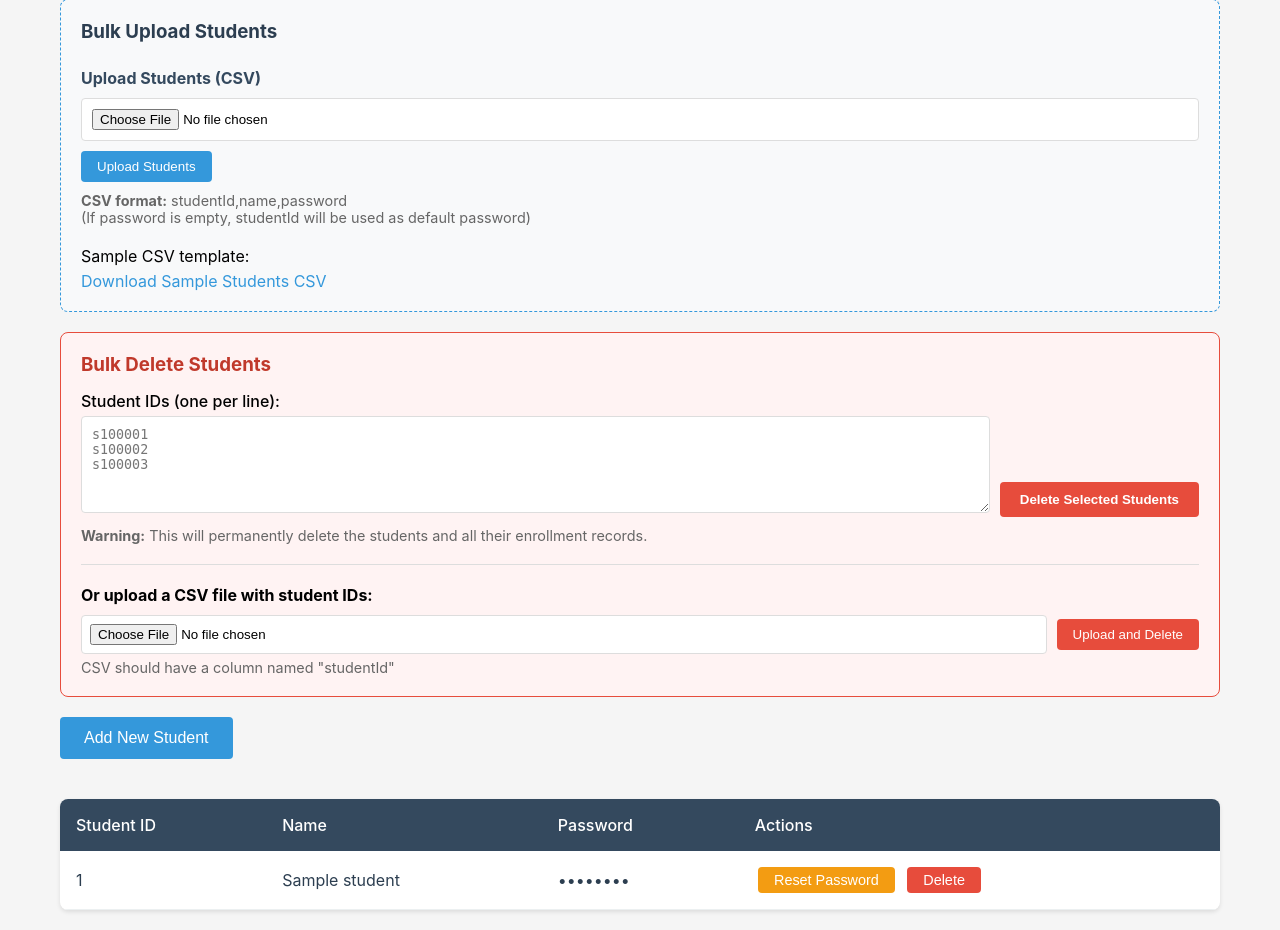
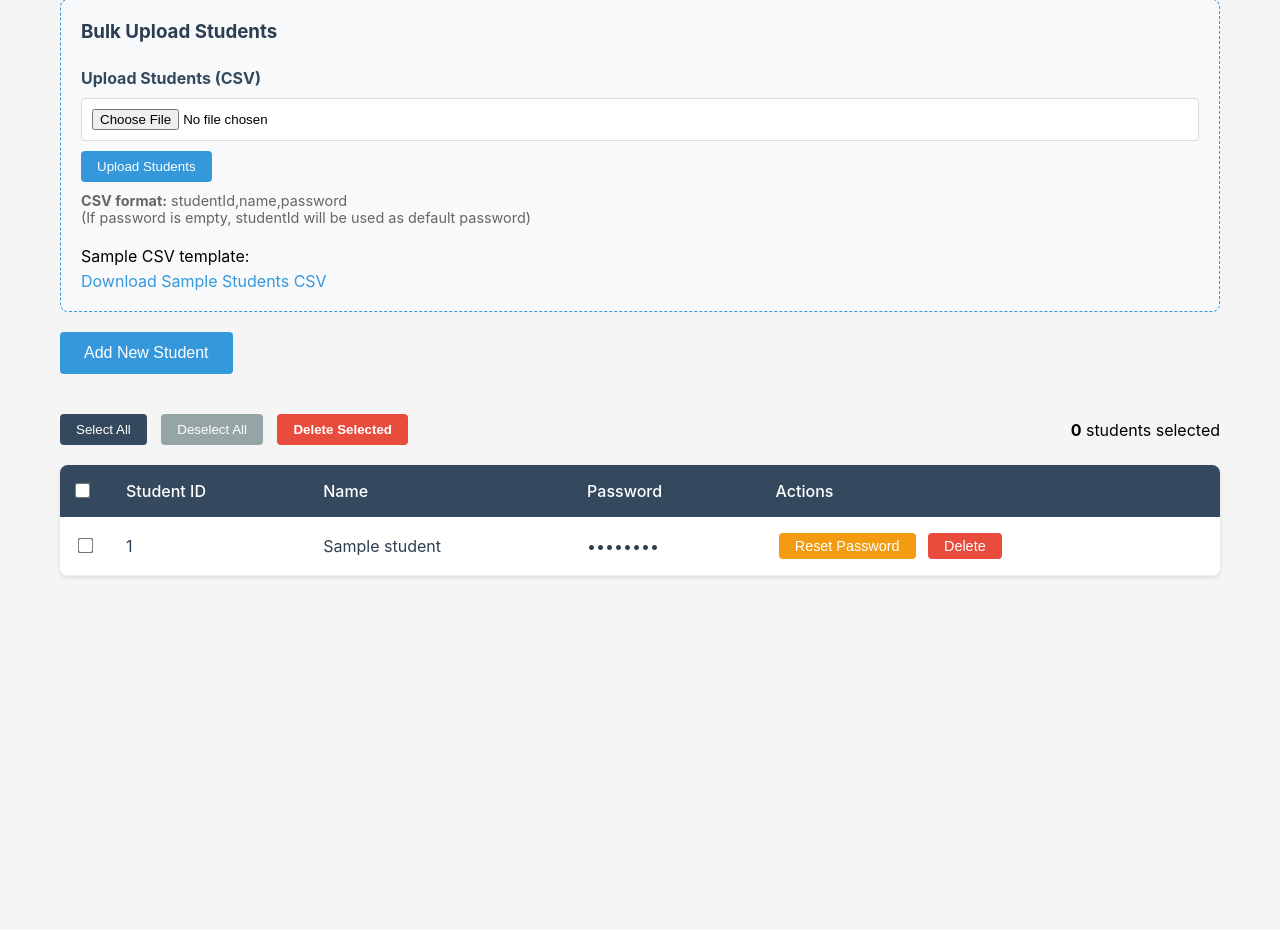
Before and after one commit to 6102project003/addrop-system, a Flask app: template templates/admin/students.html in a window 1280 px wide. Shown: the part 70-1000 px from the top of the page. After the commit the page ends 648 px from the top, so only its background shows below. Run offline with Flask 3, Linux system fonts and the light colour scheme; the template is opened without the code that fills it: most values are stand-ins (such as "Sample title", 1, 10 or a date in 2020).

Commit message:
Update students.html

```diff
--- a/templates/admin/students.html
+++ b/templates/admin/students.html
@@ -29,39 +29,6 @@
     </div>
 </div>
 
-<!-- Bulk Delete Section -->
-<div style="margin: 20px 0; padding: 20px; background: #fff3f3; border-radius: 8px; border: 1px solid #e74c3c;">
-    <h3 style="margin-bottom: 15px; color: #c0392b;">Bulk Delete Students</h3>
-
-    <form method="POST" action="{{ url_for('admin_bulk_delete_students') }}" onsubmit="return confirmBulkDelete()">
-        <div style="display: flex; gap: 10px; align-items: flex-end;">
-            <div style="flex: 1;">
-                <label style="display: block; margin-bottom: 5px; font-weight: 500;">Student IDs (one per line):</label>
-                <textarea name="student_ids" rows="5" placeholder="s100001&#10;s100002&#10;s100003" style="width: 100%; padding: 10px; border: 1px solid #ddd; border-radius: 4px; font-family: monospace;" required></textarea>
-            </div>
-            <div>
-                <label style="display: block; margin-bottom: 5px; font-weight: 500;">&nbsp;</label>
-                <button type="submit" style="padding: 10px 20px; background-color: #e74c3c; color: white; border: none; border-radius: 4px; cursor: pointer; font-weight: bold;">Delete Selected Students</button>
-            </div>
-        </div>
-        <p style="font-size: 0.9rem; color: #666; margin-top: 10px;">
-            <strong>Warning:</strong> This will permanently delete the students and all their enrollment records.
-        </p>
-    </form>
-
-    <!-- Upload CSV for Bulk Delete -->
-    <div style="margin-top: 20px; padding-top: 20px; border-top: 1px solid #ddd;">
-        <p style="margin-bottom: 10px;"><strong>Or upload a CSV file with student IDs:</strong></p>
-        <form method="POST" action="{{ url_for('admin_bulk_delete_students_csv') }}" enctype="multipart/form-data">
-            <div style="display: flex; gap: 10px; align-items: center;">
-                <input type="file" name="file" accept=".csv" required style="padding: 8px; border: 1px solid #ddd; border-radius: 4px; background: white; flex: 1;">
-                <button type="submit" style="padding: 8px 16px; background-color: #e74c3c; color: white; border: none; border-radius: 4px; cursor: pointer;">Upload and Delete</button>
-            </div>
-            <p style="font-size: 0.9rem; color: #666; margin-top: 5px;">CSV should have a column named "studentId"</p>
-        </form>
-    </div>
-</div>
-
 <!-- Add New Student Button -->
 <button onclick="toggleForm()" class="btn-primary" style="padding: 0.75rem 1.5rem; background-color: #3498db; color: white; border: none; border-radius: 4px; cursor: pointer; font-size: 1rem; margin-bottom: 20px;">
     Add New Student
@@ -89,10 +56,26 @@
     </form>
 </div>
 
-<!-- Students Table (without enrolled courses) -->
-<table class="courses-table" style="width: 100%; background: white; border-radius: 8px; overflow: hidden; box-shadow: 0 2px 4px rgba(0,0,0,0.1); margin-top: 20px;">
+<!-- Bulk Delete Section with Checkboxes -->
+<div style="margin: 20px 0; display: flex; justify-content: space-between; align-items: center;">
+    <div>
+        <button onclick="selectAll()" style="padding: 8px 16px; background-color: #34495e; color: white; border: none; border-radius: 4px; cursor: pointer; margin-right: 10px;">Select All</button>
+        <button onclick="deselectAll()" style="padding: 8px 16px; background-color: #95a5a6; color: white; border: none; border-radius: 4px; cursor: pointer; margin-right: 10px;">Deselect All</button>
+        <button onclick="deleteSelected()" style="padding: 8px 16px; background-color: #e74c3c; color: white; border: none; border-radius: 4px; cursor: pointer; font-weight: bold;">Delete Selected</button>
+    </div>
+    <div>
+        <span id="selectedCount" style="font-weight: bold;">0</span> students selected
+    </div>
+</div>
+
+<!-- Students Table with Checkboxes (without enrolled courses) -->
+<form id="deleteForm" method="POST" action="{{ url_for('admin_bulk_delete_students') }}">
+    <table class="courses-table" style="width: 100%; background: white; border-radius: 8px; overflow: hidden; box-shadow: 0 2px 4px rgba(0,0,0,0.1);">
         <thead>
             <tr>
+                <th style="background-color: #34495e; color: white; padding: 1rem; text-align: left; width: 50px;">
+                    <input type="checkbox" onclick="toggleAll(this)" style="transform: scale(1.2);">
+                </th>
                 <th style="background-color: #34495e; color: white; padding: 1rem; text-align: left;">Student ID</th>
                 <th style="background-color: #34495e; color: white; padding: 1rem; text-align: left;">Name</th>
                 <th style="background-color: #34495e; color: white; padding: 1rem; text-align: left;">Password</th>
@@ -102,18 +85,22 @@
         <tbody>
             {% for student in students %}
             <tr>
+                <td style="padding: 1rem; border-bottom: 1px solid #ecf0f1; text-align: center;">
+                    <input type="checkbox" name="student_ids" value="{{ student.studentId }}" onchange="updateCount()" style="transform: scale(1.2);">
+                </td>
                 <td style="padding: 1rem; border-bottom: 1px solid #ecf0f1;">{{ student.studentId }}</td>
                 <td style="padding: 1rem; border-bottom: 1px solid #ecf0f1;">{{ student.name }}</td>
                 <td style="padding: 1rem; border-bottom: 1px solid #ecf0f1;">••••••••</td>
                 <td style="padding: 1rem; border-bottom: 1px solid #ecf0f1;">
-                <button onclick="resetPassword('{{ student.studentId }}')" style="padding: 0.3rem 1rem; background-color: #f39c12; color: white; border: none; border-radius: 4px; cursor: pointer; margin-right: 0.3rem;">Reset Password</button>
-                <button onclick="deleteStudent('{{ student.studentId }}')"
+                    <button type="button" onclick="resetPassword('{{ student.studentId }}')" style="padding: 0.3rem 1rem; background-color: #f39c12; color: white; border: none; border-radius: 4px; cursor: pointer; margin-right: 0.3rem;">Reset Password</button>
+                    <button type="button" onclick="deleteSingle('{{ student.studentId }}')"
                        style="padding: 0.3rem 1rem; background-color: #e74c3c; color: white; border: none; border-radius: 4px; cursor: pointer;">Delete</button>
                 </td>
             </tr>
             {% endfor %}
         </tbody>
     </table>
+</form>
 
 <script>
 function toggleForm() {
@@ -138,8 +125,77 @@ function downloadSampleStudents() {
     window.URL.revokeObjectURL(url);
 }
 
-function confirmBulkDelete() {
-    return confirm('Are you sure you want to delete all these students? This action cannot be undone.');
+// Checkbox functions
+function toggleAll(source) {
+    const checkboxes = document.getElementsByName('student_ids');
+    for (let i = 0; i < checkboxes.length; i++) {
+        checkboxes[i].checked = source.checked;
+    }
+    updateCount();
+}
+
+function selectAll() {
+    const checkboxes = document.getElementsByName('student_ids');
+    for (let i = 0; i < checkboxes.length; i++) {
+        checkboxes[i].checked = true;
+    }
+    document.querySelector('thead input[type="checkbox"]').checked = true;
+    updateCount();
+}
+
+function deselectAll() {
+    const checkboxes = document.getElementsByName('student_ids');
+    for (let i = 0; i < checkboxes.length; i++) {
+        checkboxes[i].checked = false;
+    }
+    document.querySelector('thead input[type="checkbox"]').checked = false;
+    updateCount();
+}
+
+function updateCount() {
+    const checkboxes = document.getElementsByName('student_ids');
+    let count = 0;
+    for (let i = 0; i < checkboxes.length; i++) {
+        if (checkboxes[i].checked) count++;
+    }
+    document.getElementById('selectedCount').innerText = count;
+}
+
+function deleteSelected() {
+    const checkboxes = document.getElementsByName('student_ids');
+    let selected = [];
+    for (let i = 0; i < checkboxes.length; i++) {
+        if (checkboxes[i].checked) {
+            selected.push(checkboxes[i].value);
+        }
+    }
+
+    if (selected.length === 0) {
+        alert('Please select at least one student to delete.');
+        return;
+    }
+
+    if (confirm('Are you sure you want to delete ' + selected.length + ' selected student(s)? This will also remove all their enrollments.')) {
+        document.getElementById('deleteForm').submit();
+    }
+}
+
+function deleteSingle(studentId) {
+    if (confirm('Are you sure you want to delete student ' + studentId + '? This will also remove all their enrollments.')) {
+        // Create a form and submit
+        const form = document.createElement('form');
+        form.method = 'POST';
+        form.action = "{{ url_for('admin_bulk_delete_students') }}";
+
+        const input = document.createElement('input');
+        input.type = 'hidden';
+        input.name = 'student_ids';
+        input.value = studentId;
+
+        form.appendChild(input);
+        document.body.appendChild(form);
+        form.submit();
+    }
 }
 
 function resetPassword(studentId) {
@@ -158,22 +214,5 @@ function resetPassword(studentId) {
         });
     }
 }
-
-function deleteStudent(studentId) {
-    if (confirm('Are you sure you want to delete student ' + studentId + '? This will also remove all their enrollments.')) {
-        fetch('/admin/student/' + studentId + '/delete', {
-            method: 'POST',
-            headers: {'Content-Type': 'application/json'}
-        })
-        .then(response => response.json())
-        .then(data => {
-            alert(data.message || 'Student deleted successfully');
-            location.reload();
-        })
-        .catch(error => {
-            alert('Error deleting student');
-        });
-    }
-}
 </script>
 {% endblock %}
```
Lines whose indentation alone changed are shown as unchanged.
